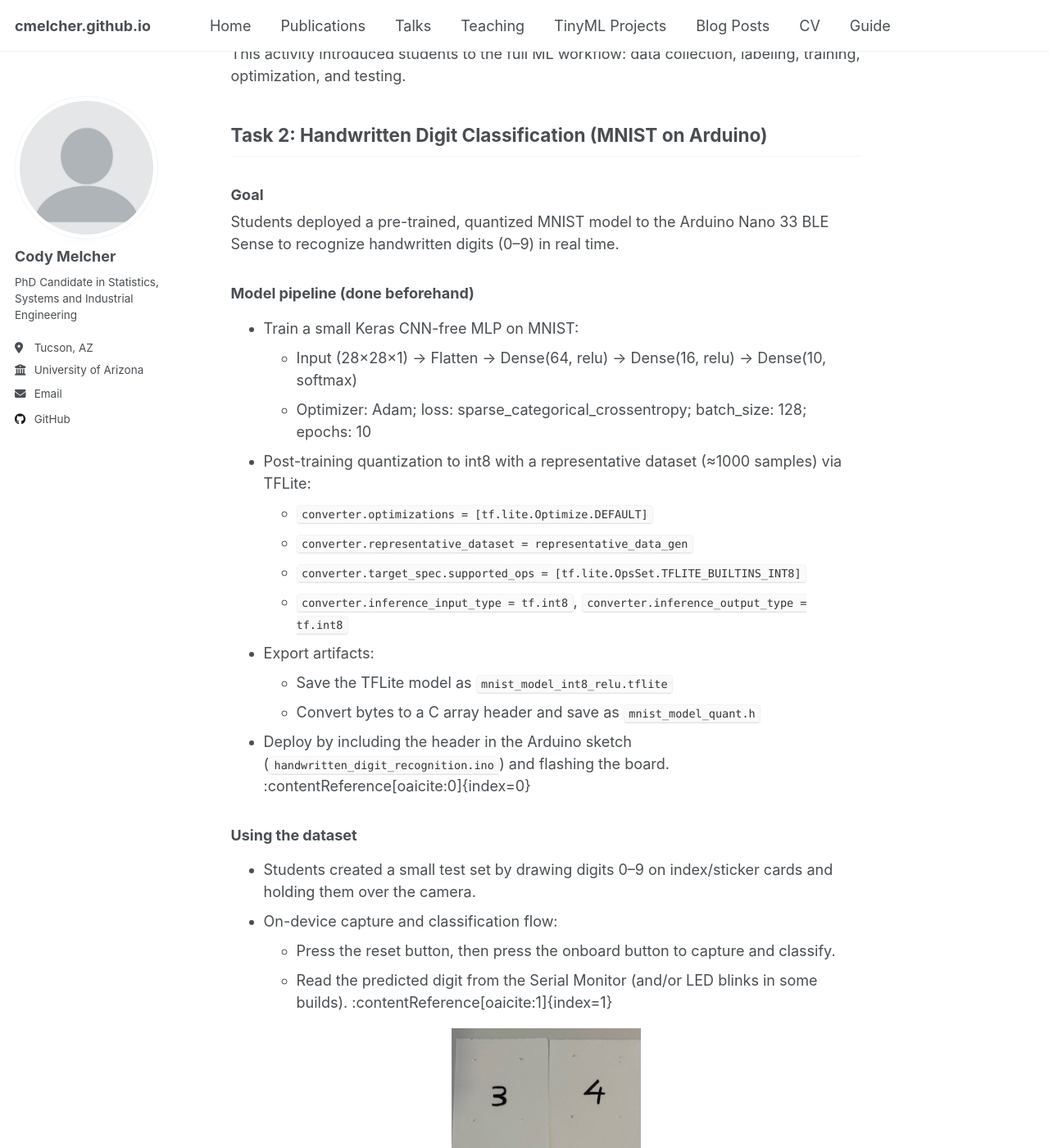
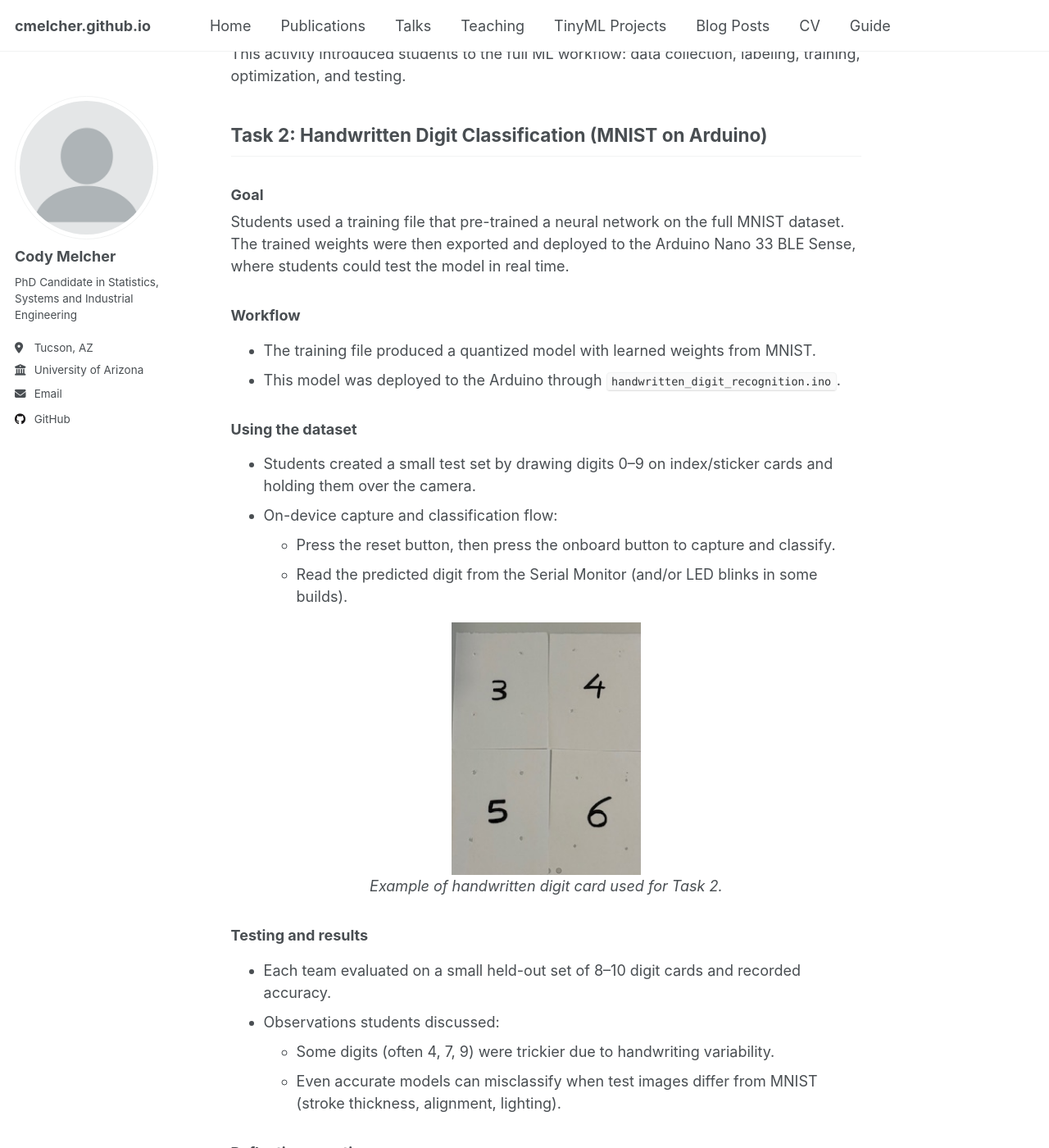
Before and after one commit to cmelcher/cmelcher.github.io, a Jekyll site: the page built from tinyml/summer2025.md, in a window 1280 px wide and 1400 px high, scrolled down 4221 px. Shown: the whole window at 82% size. Built offline with Jekyll 4.4.1, drawn with Linux system fonts in a browser that asks for light colours; a script that is not in the unit is left out; some of the changed text lies outside the part shown.

Commit message:
Update summer2025.md

```diff
--- a/tinyml/summer2025.md
+++ b/tinyml/summer2025.md
@@ -95,27 +95,17 @@ This activity introduced students to the full ML workflow: data collection, labe
 ## Task 2: Handwritten Digit Classification (MNIST on Arduino)
 
 ### Goal
-Students deployed a pre-trained, quantized MNIST model to the Arduino Nano 33 BLE Sense to recognize handwritten digits (0–9) in real time.
+Students used a training file that pre-trained a neural network on the full MNIST dataset. The trained weights were then exported and deployed to the Arduino Nano 33 BLE Sense, where students could test the model in real time.
 
-### Model pipeline (done beforehand)
-- Train a small Keras CNN-free MLP on MNIST:
-  - Input (28×28×1) → Flatten → Dense(64, relu) → Dense(16, relu) → Dense(10, softmax)
-  - Optimizer: Adam; loss: sparse_categorical_crossentropy; batch_size: 128; epochs: 10
-- Post-training quantization to int8 with a representative dataset (≈1000 samples) via TFLite:
-  - `converter.optimizations = [tf.lite.Optimize.DEFAULT]`
-  - `converter.representative_dataset = representative_data_gen`
-  - `converter.target_spec.supported_ops = [tf.lite.OpsSet.TFLITE_BUILTINS_INT8]`
-  - `converter.inference_input_type = tf.int8`, `converter.inference_output_type = tf.int8`
-- Export artifacts:
-  - Save the TFLite model as `mnist_model_int8_relu.tflite`
-  - Convert bytes to a C array header and save as `mnist_model_quant.h`
-- Deploy by including the header in the Arduino sketch (`handwritten_digit_recognition.ino`) and flashing the board. :contentReference[oaicite:0]{index=0}
+### Workflow
+- The training file produced a quantized model with learned weights from MNIST.
+- This model was deployed to the Arduino through `handwritten_digit_recognition.ino`.
 
 ### Using the dataset
 - Students created a small test set by drawing digits 0–9 on index/sticker cards and holding them over the camera.
 - On-device capture and classification flow:
   - Press the reset button, then press the onboard button to capture and classify.
-  - Read the predicted digit from the Serial Monitor (and/or LED blinks in some builds). :contentReference[oaicite:1]{index=1}
+  - Read the predicted digit from the Serial Monitor (and/or LED blinks in some builds).
 
 <p align="center">
   <img src="/assets/tinyml/summer2025/numbers.jpg"
@@ -125,7 +115,7 @@ Students deployed a pre-trained, quantized MNIST model to the Arduino Nano 33 BL
 </p>
 
 ### Testing and results
-- Each team evaluated on a small held-out set of 8–10 digit cards and recorded accuracy. :contentReference[oaicite:2]{index=2}
+- Each team evaluated on a small held-out set of 8–10 digit cards and recorded accuracy.
 - Observations students discussed:
   - Some digits (often 4, 7, 9) were trickier due to handwriting variability.
   - Even accurate models can misclassify when test images differ from MNIST (stroke thickness, alignment, lighting).
@@ -133,7 +123,7 @@ Students deployed a pre-trained, quantized MNIST model to the Arduino Nano 33 BL
 ### Reflection questions
 - Which digits were most error-prone with your handwritten style?
 - How sensitive was classification to placement, lighting, or stroke thickness?
-- Out of 10, how many did your setup classify correctly? :contentReference[oaicite:3]{index=3}
+- Out of 10, how many did your setup classify correctly?
 
 
 
```
